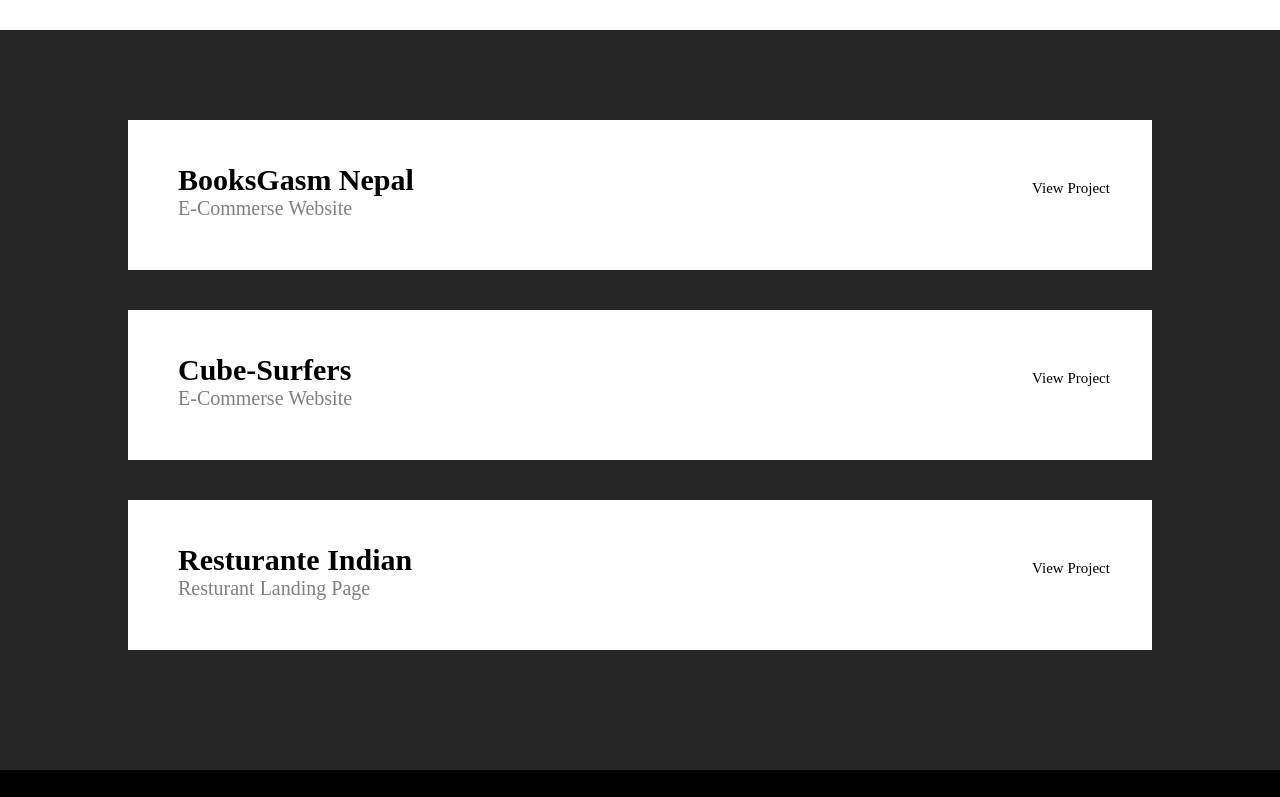
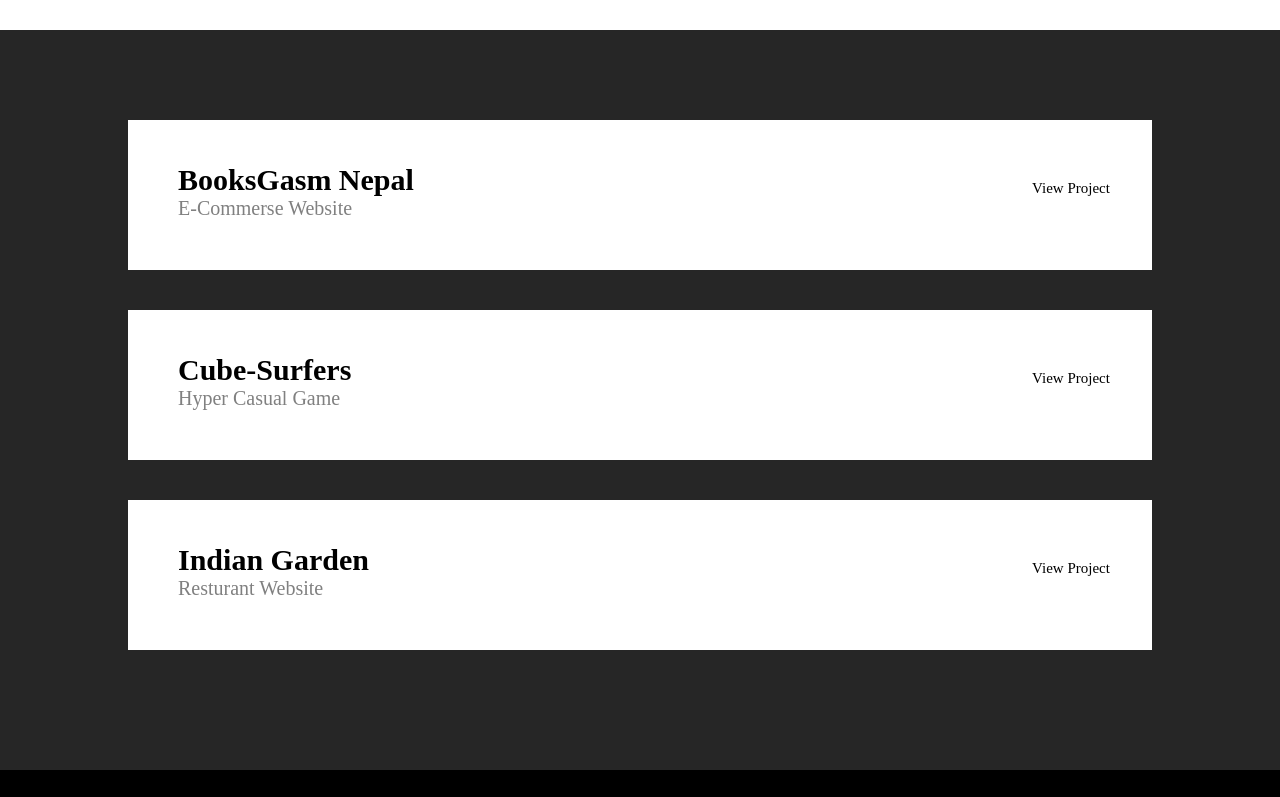
Before and after one commit to lavizp/Portfolio-React, a React (Create React App) app: page /projects in a window 1280 px wide. Shown: the part 449-1246 px from the top of the page. Built offline with nearby package versions, Linux system fonts and the light colour scheme.

Commit message:
Random Quote Generator

```diff
--- a/src/Data/ProjetcsData.js
+++ b/src/Data/ProjetcsData.js
@@ -20,25 +20,25 @@ export const projectsData =
     {
         "id":1,
         "title": "Cube-Surfers",
-        "shortdescription": "E-Commerse Website",
-        "description": "lorkjasdkjas dkasbdjkasbd asdb iajksbda sd iab da sdiasbdjkas dkjas ",
+        "shortdescription": "Hyper Casual Game",
+        "description": "Lorem Ipsum is simply dummy text of the printing and typesetting industry. Lorem Ipsum has been the industry's standard dummy text ever since the 1500s, when an unknown printer took a galley of type and scrambled it to make a type specimen book. Ipsum has been the industry's standard dummy text ever since the 1500s, when an unknown printer took a galley of type and scrambled it to make a type specimen book.  ",
         "image":CubeSurfers,
         "github":"",
         "link":"https://play.google.com/store/apps/details?id=com.gamedevcluub.moneyy&hl=en&gl=US",
-        "techused": "React, SCSS,Firebase",
-        "platform": "Web",
-        "catogery":"E-Commerce Application"
+        "techused": "Unity, C#",
+        "platform": "Mobile",
+        "catogery":"Mobile-Game"
     },
     {
         "id":2,
-        "title": "Resturante Indian",
-        "shortdescription": "Resturant Landing Page",
-        "description": "lorkjasdkjas dkasbdjkasbd asdb iajksbda sd iab da sdiasbdjkas dkjas ",
+        "title": "Indian Garden",
+        "shortdescription": "Resturant Website",
+        "description": "Lorem Ipsum is simply dummy text of the printing and typesetting industry. Lorem Ipsum has been the industry's standard dummy text ever since the 1500s, when an unknown printer took a galley of type and scrambled it to make a type specimen book. Ipsum has been the industry's standard dummy text ever since the 1500s, when an unknown printer took a galley of type and scrambled it to make a type specimen book. ",
         "image":Resturant,
         "github":"",
         "link":"",
-        "techused": "React, SCSS,Firebase",
+        "techused": "React, SCSS",
         "platform": "Web",
-        "catogery":"E-Commerce Application"
+        "catogery":"Landing Page"
     }
 ]
--- a/src/Pages/About/AboutPage.js
+++ b/src/Pages/About/AboutPage.js
@@ -1,4 +1,4 @@
-import React from 'react'
+import React, { useEffect, useState } from 'react'
 import './aboutpage.css'
 import Navbar from '../../components/Navbar/Navbar'
 import Footer from '../../components/Footer/Footer'
@@ -8,9 +8,32 @@ import { IconContext } from 'react-icons';
 
 
 export default function AboutPage() {
+    const [quote,setQuote] = useState("");
+    const [fontSize,setFontSize] = useState(50);
+    useEffect(()=>{
+        const getQuote = async() =>{
+            await fetch('http://api.quotable.io/random')
+            .then(response => response.json())
+            .then(response => setQuote(response.content))
+            .catch(err => console.error(err));
+        }
+        getQuote();
+        console.log(quote.length);
+
+    },[])
+    useEffect(()=>{
+        console.log(quote);
+        console.log(quote.length);
+        if(quote.length > 120){
+            setFontSize(35);
+
+        }
+    },[quote])
+
   return (
     <>
         <Navbar/>
+
         <div className='about-intro'>
             <div className='about-intro-description'>
                 <h1>
@@ -24,7 +47,7 @@ export default function AboutPage() {
         <div className='about-quote'>
             <div className='quote-container'>
                 <p>Random Quote:</p>
-                <h2>“Creativity is Intilligience having fun”</h2>
+                <h2 style={{fontSize: fontSize}}>"{quote}"</h2>
             </div>
             <div className='additional-description'>
                 <h1>About Me</h1>
--- a/src/Pages/About/aboutpage.css
+++ b/src/Pages/About/aboutpage.css
@@ -41,7 +41,6 @@
 .quote-container h2{
     margin-top: 60px;
     color: black;
-    font-size: 80px;
 }
 .additional-description{
     padding-right: 90px;
--- a/src/Pages/SingleProjectPage/SingleProjectPage.js
+++ b/src/Pages/SingleProjectPage/SingleProjectPage.js
@@ -63,8 +63,9 @@ function CodeButton({project})
   if(project===""){
     return;
   }
+  console.log(project)
   return(
-    <button id = 'growOnHover' className='tech-button blackbutton' onClick={()=>window.open(project?.github,'_blank')}>Code</button>
+    <button id = 'growOnHover' className='tech-button blackbutton' onClick={()=>window.open(project,'_blank')}>Code</button>
   )
 }
 function LaunchButton({project})
@@ -73,7 +74,7 @@ function LaunchButton({project})
     return;
   }
   return(
-    <button id = 'growOnHover'className='tech-button orange' onClick={()=>window.open(project?.link,'_blank')}>Launch</button>
+    <button id = 'growOnHover'className='tech-button orange' onClick={()=>window.open(project,'_blank')}>Launch</button>
 
   )
 }
```
